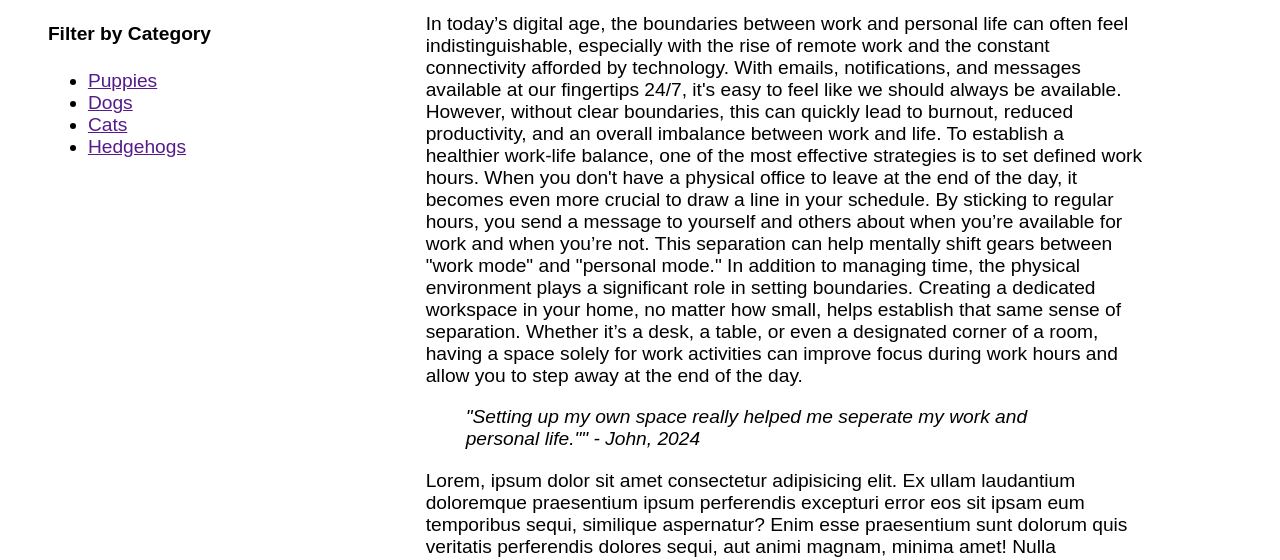
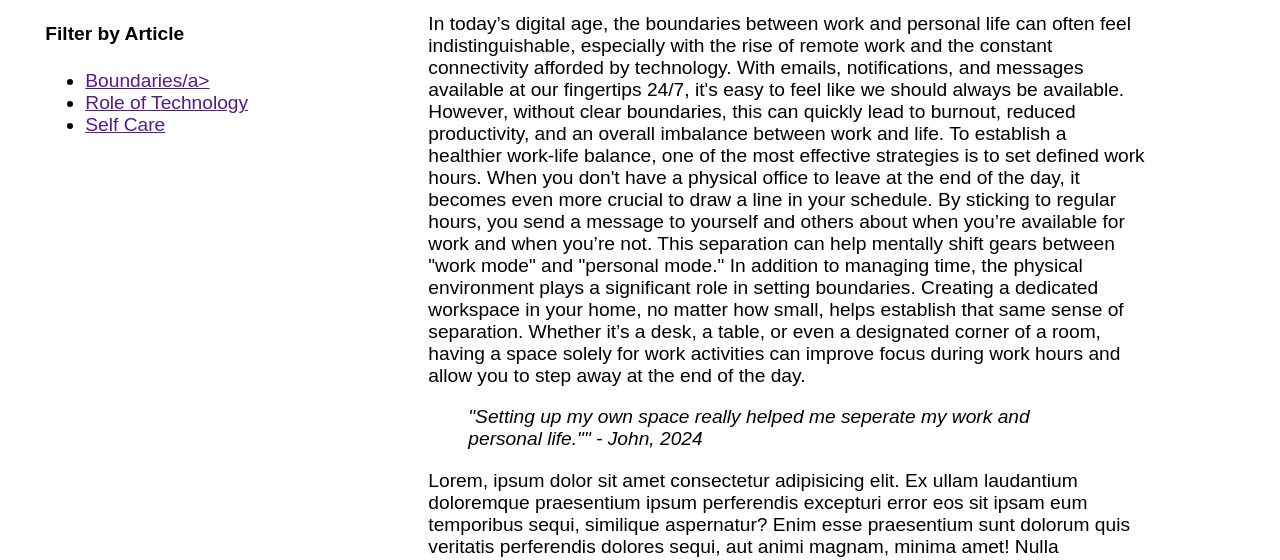
Before and after one commit to zsaba1/zsaba1.github.io, a plain HTML site: page index.html in a window 1280 px wide. Shown: the part 238-798 px from the top of the page. Drawn offline with Linux system fonts and the light colour scheme; no server answers.

Commit message:
Update index.html

```diff
--- a/index.html
+++ b/index.html
@@ -36,13 +36,13 @@
                 </nav>
             </section>
             <section>
-            <h4> Filter by Category </h4>
+            <h4> Filter by Article </h4>
             <nav>
                 <ul>
-                    <li><a href=""> Puppies</a></li>
-                    <li><a href=""> Dogs</a></li>
-                    <li><a href=""> Cats</a></li>
-                    <li><a href=""> Hedgehogs</a></li>
+                    <li><a href=""> Boundaries/a></li>
+                    <li><a href=""> Role of Technology</a></li>
+                    <li><a href=""> Self Care</a></li>
+
                 </ul>
             </nav>
             </section>
```
